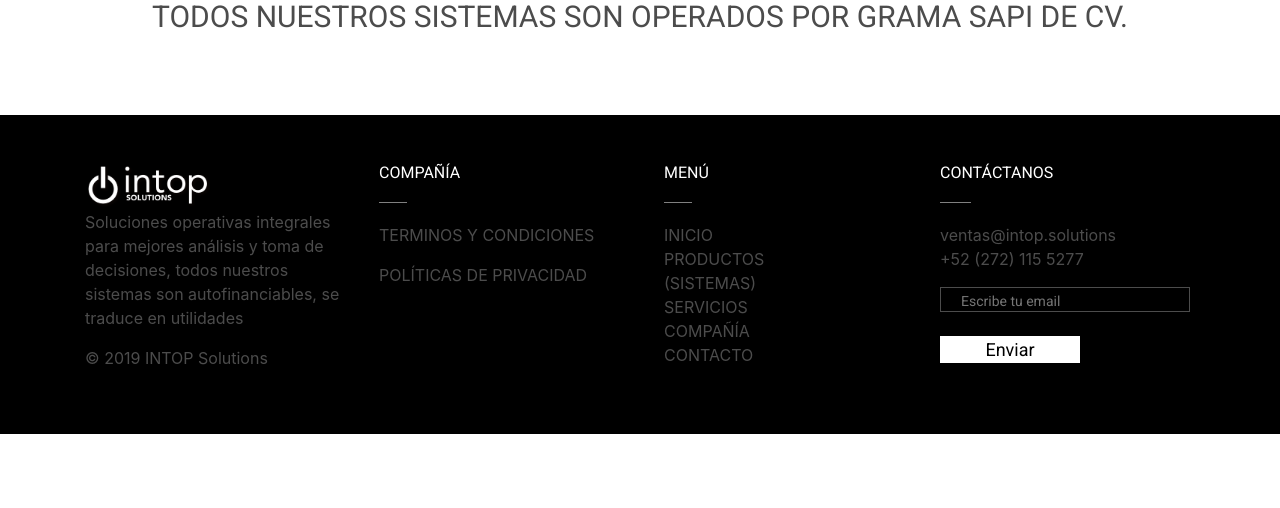
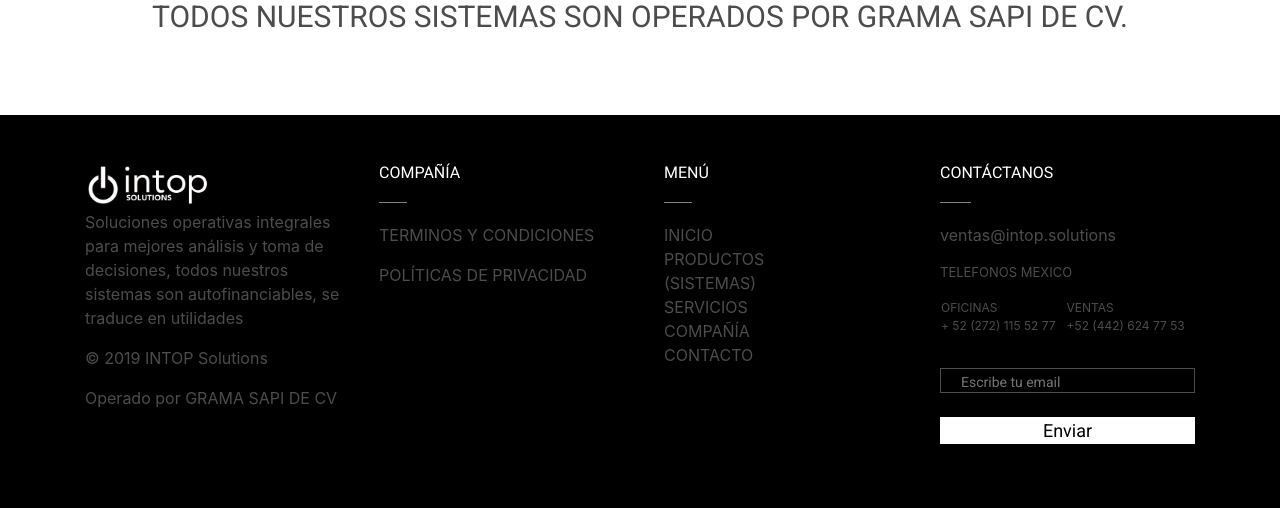
Before and after one commit to SergeantMini/susa2.0, a PHP site: page /sovautotransporte.php in a window 1280 px wide. Shown: the part 3199-3707 px from the top of the page. Before the commit the page ends 3633 px from the top, so only its background shows below. Run offline with PHP 8.4, Linux system fonts and the light colour scheme.

Commit message:
updated sovautotransporte

```diff
--- a/workspace/sovautotransporte.php
+++ b/workspace/sovautotransporte.php
@@ -385,6 +385,7 @@
                   <br>
                   <p style="color: #4c4c4c;">Soluciones operativas integrales para mejores análisis y toma de decisiones, todos nuestros sistemas son autofinanciables, se traduce en utilidades</p>
                   <p style="color: #4c4c4c;">© 2019 INTOP Solutions</p>
+                  <p style="color: #4c4c4c;">Operado por GRAMA SAPI DE CV</p>
                </div>
             </div>
             <div class="col-md-6 px-4">
@@ -398,7 +399,7 @@
          <div class="row">
             <div class="col-md-6 px-4">
                <h6 style="color: white;">MENÚ</h6>
-               <div class="row ">
+                     <div class="row ">
                   <div class="col-md-6">
                      <ul style="list-style-type:none;padding-left:-20px;padding-inline-start: 0px;">
                         <li> <a style="color: #4c4c4c;" href="index.php">INICIO</a> </li>
@@ -408,18 +409,28 @@
                         <li> <a style="color: #4c4c4c;" href="contacto.php">CONTACTO</a> </li>
                      </ul>
                   </div>
-
                </div>
             </div>
             <div class="col-md-6 ">
                <h6 style="color: white;">CONTÁCTANOS</h6>
-               <p style="color: #4c4c4c;">ventas@intop.solutions<br/>+52 (272) 115 5277</p>
+               <p style="color: #4c4c4c;">ventas@intop.solutions</p>
+               <p style="color: #4c4c4c;font-size:13px;">TELEFONOS MEXICO</br>
+               <table style="color: #4c4c4c;font-size:12px;text-align:left;width:100%;">
+                <tr>
+                    <td>
+                        <p>OFICINAS</br>+ 52 (272) 115 52 77</p>
+                    </td>
+                    <td>
+                        <p>VENTAS</br>+52 (442) 624 77 53</p>
+                    </td>
+                </tr>
+               </table>
+
                <form class="form-footer my-3">
-                  <input type="text" placeholder="Escribe tu email" name="search" style="width:250px;;background-color:transparent;color:#4c4c4c;font:18px 'Roboto', sans-serif;;border: solid 1px #4c4c4c;"/>
+                  <input type="text" placeholder="Escribe tu email" name="search" style="width:100%;background-color:transparent;color:#4c4c4c;font:18px 'Roboto', sans-serif;;border: solid 1px #4c4c4c;"/>
                   <br><br>
-                  <input type="button" value="Enviar" style="width:140px;background-color:white;color:black;border: none;font:18px 'Roboto', sans-serif;border: solid 1px white;">
+                  <input type="button" value="Enviar" style="width:100%;background-color:white;color:black;border: none;font:18px 'Roboto', sans-serif;border: solid 1px white;">
                </form>
-
             </div>
          </div>
       </div>
```
